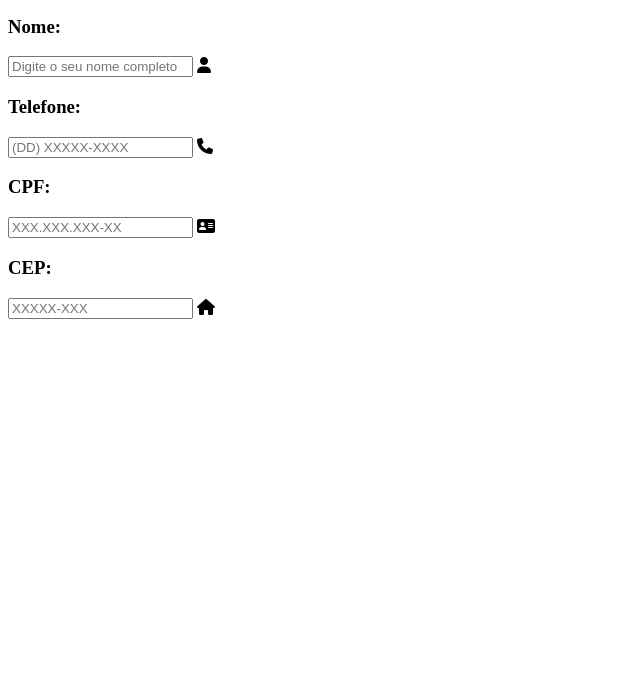
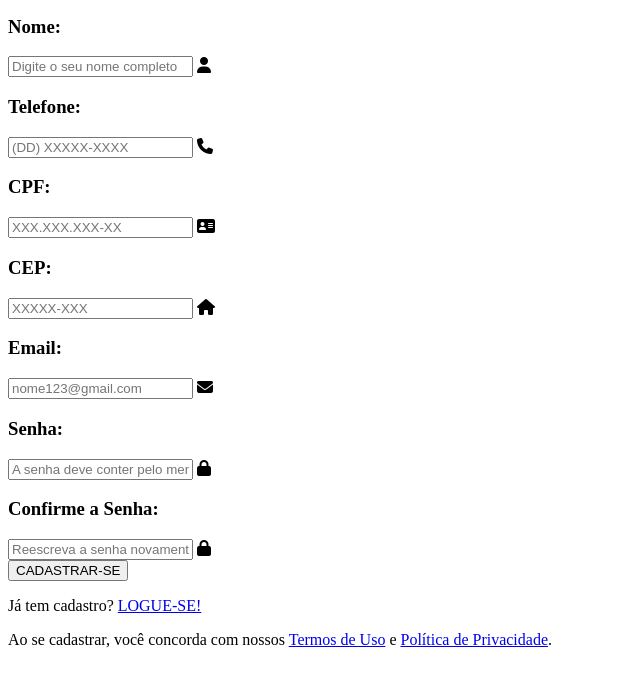
Before and after one commit to NatVansuita/PI_ALLPLAY, a plain HTML site: page Telas Cadastro de Usuários/Index.html in a window 1280 px wide. Shown: the part 101-786 px from the top of the page, without its empty margins (0-640 px from the left). Drawn offline with Linux system fonts and the light colour scheme.

Commit message:
Estrutura da tela de cadastro

```diff
--- a/TelasTeste/Index.html
+++ b/Telas Cadastro de Usuários/Index.html
@@ -1,5 +1,6 @@
 <!DOCTYPE html>
-<html lang="en">
+<html lang="pt-br">
+
 <head>
     <meta charset="UTF-8">
     <meta name="viewport" content="width=device-width, initial-scale=1.0">
@@ -7,6 +8,7 @@
     <link rel="stylesheet" href="styles.css">
     <title>CADASTRO</title>
 </head>
+
 <body>
     <main class="container">
         <form>
@@ -36,7 +38,38 @@
                 <input placeholder="XXXXX-XXX" type="text">
                 <i class="fa-solid fa-house"></i>
             </div>
+
+            <div class="input-box">
+                <h3>Email:</h3>
+                <input placeholder="nome123@gmail.com" type="email">
+                <i class="fa-solid fa-envelope"></i>
+            </div>
+
+            <div class="input-box">
+                <h3>Senha:</h3>
+                <input placeholder="A senha deve conter pelo menos 4 digitos" type="password">
+                <i class="fa-solid fa-lock"></i>
+            </div>
+
+            <div class="input-box">
+                <h3>Confirme a Senha:</h3>
+                <input placeholder="Reescreva a senha novamente" type="password">
+                <i class="fa-solid fa-lock"></i>
+            </div>
+
+            <button type="submit" class="Cadastrar">CADASTRAR-SE</button>
+
+            <div>
+                <p>Já tem cadastro? <a href="#">LOGUE-SE!</a></p>
+            </div>
+
+
+
         </form>
     </main>
+    <div>
+        <p>Ao se cadastrar, você concorda com nossos <a href="#">Termos de Uso</a> e <a href="#">Política de Privacidade</a>.</p>
+    </div>
 </body>
+
 </html>
```
Also changed, not shown: Telas Cadastro de Usuários/styles.css (added).
